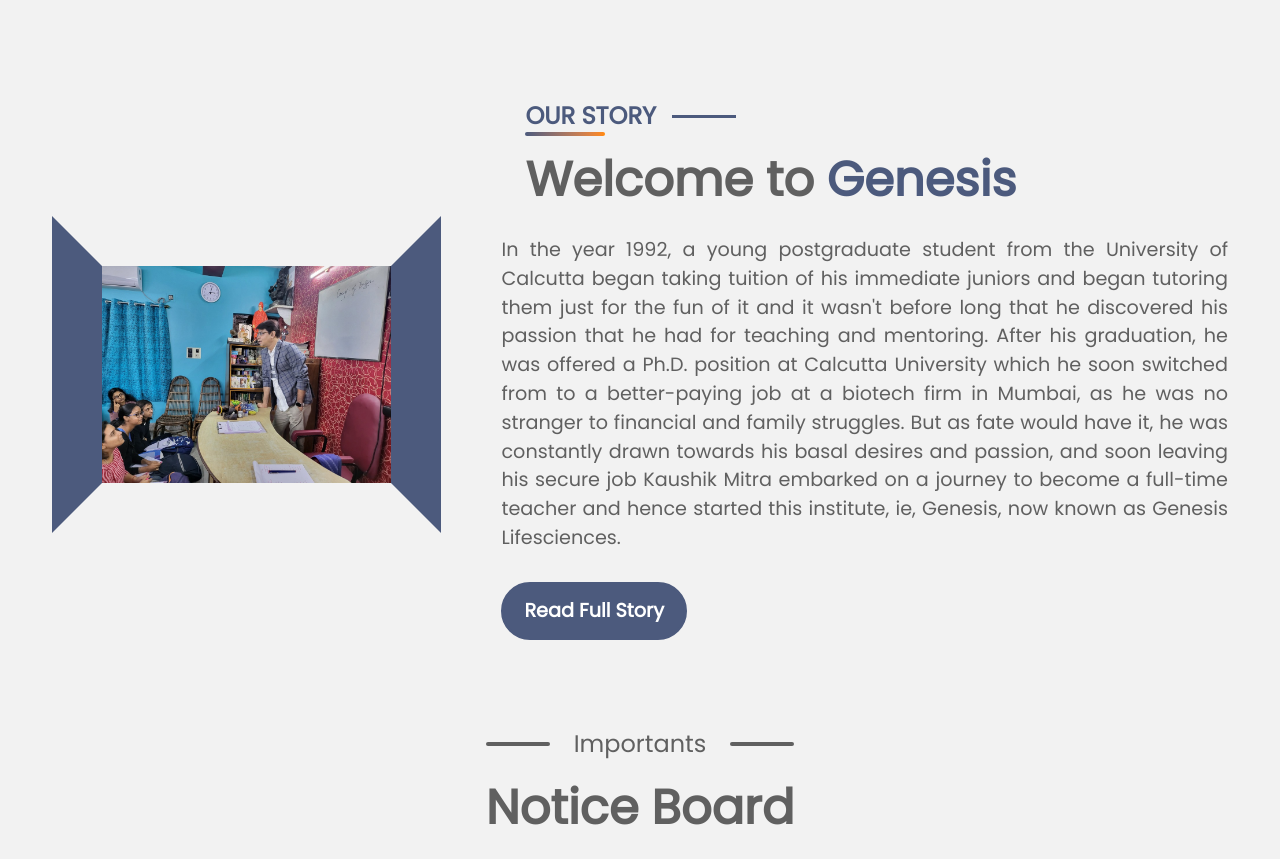
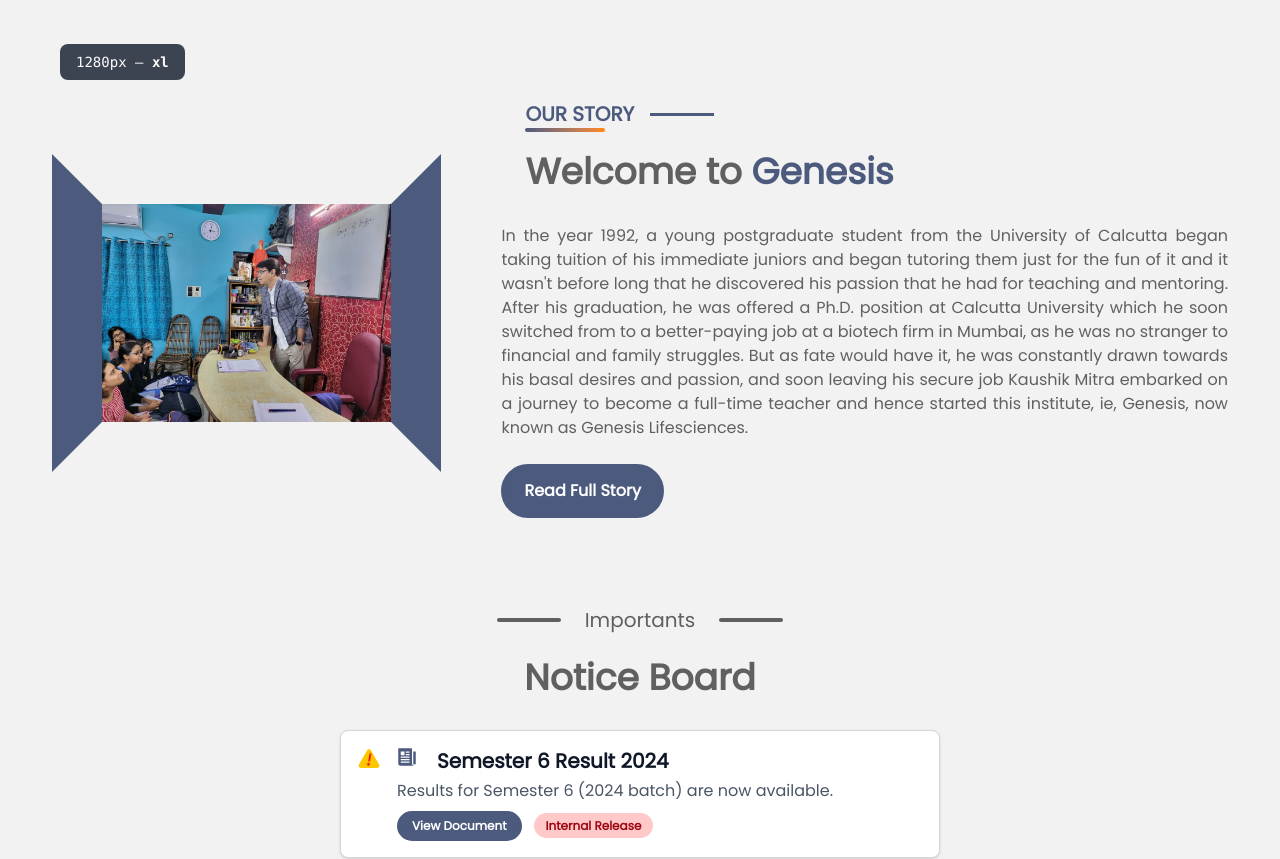
Before and after one commit to Suman911/genesis, a Next.js app: page / in a window 1280 px wide. Shown: the part 700-1559 px from the top of the page. Built offline with nearby package versions, Linux system fonts and the light colour scheme.

Commit message:
Add environment variables and implement ScreenSize component for responsive display and refactor ui to reduse text and ui elemet sizes

```diff
--- a/src/app/layout.tsx
+++ b/src/app/layout.tsx
@@ -5,6 +5,9 @@
 import NavbarMobile from '@/components/navbar/navbarMobile';
 import ToTopButton from '@/components/ui/util/toTop/ToTopButton';
 import Hero from '@/components/hero';
+import { ScreenSize } from '@/components/ui/util/screen';
+
+const env = process.env.NEXT_PUBLIC_ENV;
 
 const poppins = Poppins({
   subsets: ['latin'],
@@ -24,6 +27,7 @@
         </div>
         <Footer />
         <ToTopButton />
+        {env === 'dev' && <ScreenSize />}
       </body>
     </html>
   );
--- a/src/components/alumni/alumni.tsx
+++ b/src/components/alumni/alumni.tsx
@@ -61,13 +61,13 @@
 }
 
 
-const TestimonialSlide = ({ testimonial } : { testimonial: Testimonial }) => {
+const TestimonialSlide = ({ testimonial }: { testimonial: Testimonial }) => {
     const [isExpanded, setIsExpanded] = useState(false);
     const truncatedText = testimonial.message.slice(0, 200) + "...";
 
     return (
         <div className="flex flex-col items-center bg-white rounded-2xl shadow-lg text-center">
-            <p className="text-gray-700 p-6 pb-20 bg-gray-300 rounded-2xl rounded-b-4xl">
+            <p className="text-gray-700 p-4 lg:pb-12 pb-20 bg-gray-300 rounded-2xl rounded-b-4xl">
                 {isExpanded ? testimonial.message : truncatedText}
                 <button
                     className="font-semibold text-ash ml-1"
@@ -77,16 +77,18 @@
                 </button>
             </p>
 
-            <div className="border-4 border-dashed border-primary rounded-full relative -top-16">
+            <div className="relative w-full h-32 flex flex-col items-center justify-center">
+                <div className="border-4 border-dashed border-primary rounded-full absolute -top-10">
                     <img
                         src={testimonial.image}
                         alt={testimonial.name}
-                    className="size-28 object-cover bg-ash rounded-full shadow-md m-1"
+                        className="md:size-20 size-28 object-cover bg-ash rounded-full shadow-md m-1"
                         loading="lazy"
                     />
                 </div>
 
-            <h5 className="px-5 pb-12 text-3xl">{testimonial.name}</h5>
+                <h5 className="px-5 pt-8 md:text-xl text-3xl">{testimonial.name}</h5>
+            </div>
         </div>
     );
 };
@@ -124,17 +126,17 @@
                     820: { slidesPerView: 2.2 },
                     1200: { slidesPerView: 3 },
                 }}
-                className="!p-10"
+                className="!p-10 !max-w-[1000px] !mx-auto"
             >
                 {testimonials.map((testimonial) => (
-                    <SwiperSlide key={testimonial.id} className="w-[300px] p-5">
+                    <SwiperSlide key={testimonial.id} className="p-2 !width-[250px]">
                         <TestimonialSlide testimonial={testimonial} />
                     </SwiperSlide>
                 ))}
             </Swiper>
 
             {/* Pagination and Navigation Buttons */}
-            <div className="flex justify-center text-primary text-2xl select-none">
+            <div className="flex justify-center text-primary select-none">
                 <div id="alumni-prev" className="sm:block hidden cursor-pointer">◀</div>
                 <div id="alumni-pagination" className="xs:flex hidden justify-center items-center gap-3 !max-w-96 !min-w-80"></div>
                 <div id="alumni-next" className="sm:block hidden cursor-pointer">▶</div>
--- a/src/components/navbar/navbarPc.tsx
+++ b/src/components/navbar/navbarPc.tsx
@@ -60,7 +60,7 @@
 
                 {/* Navigation Links */}
                 <nav className="navigation block">
-                    <ul className="flex space-x-4">
+                    <ul className="flex">
                         {navs.map((nav) => (
                             <li key={nav.name}>
                                 <Link
--- a/src/components/noticeBoard.tsx
+++ b/src/components/noticeBoard.tsx
@@ -38,7 +38,7 @@
             {error && <p className="text-center text-red-500">{error}</p>}
 
             {!loading && !error && (
-                <div className="py-8 space-y-4 max-w-[1000px] mx-auto">
+                <div className="py-8 space-y-4 max-w-[600px] mx-auto">
                     {notices.map((notice) => (
                         <Notice key={notice.id} notice={notice} />
                     ))}
--- a/src/components/reviews.tsx
+++ b/src/components/reviews.tsx
@@ -38,6 +38,25 @@
         text: "Genesis is different from every other coaching classes and our coach, Kaushik Mitra Sir's ability to explain extremely complicated topics in the easiest manner and the patience he carries to solve our queries is unimaginable. Apart from that, the environment here is for acing the subject with a magnanimous collection of books on each topic that all the students can avail. Sir is extremely approachable, friendly and guides and gives individual attention to each student.",
     }
 ];
+
+const ReviewText = ({ text }: { text: string }) => {
+  const [isExpanded, setIsExpanded] = useState(false);
+  const truncated = text.length > 200 ? text.slice(0, 200) + "..." : text;
+
+  return (
+    <>
+      {isExpanded ? text : truncated}
+      {text.length > 200 && (
+        <button
+          className="font-semibold text-ash group-hover:text-white ml-1"
+          onClick={() => setIsExpanded(!isExpanded)}
+        >
+          {isExpanded ? "Show Less" : "Show More"}
+        </button>
+      )}
+    </>
+  );
+};
 
 export default function Reviews() {
     const [visibleReviews, setVisibleReviews] = useState(2);
@@ -103,7 +122,8 @@
                         </div>
 
                         <p className="text-gray-600 mt-3 group-hover:text-white transition-colors">
-                            {review.text}
+                            {/* {review.text} */}
+                            <ReviewText text={review.text} />
                         </p>
 
                         <motion.a
--- a/src/components/ui/notice/notice.tsx
+++ b/src/components/ui/notice/notice.tsx
@@ -14,7 +14,7 @@
             {...props}
             className={`group border border-gray-300 rounded-lg p-4 shadow-sm bg-white flex items-start gap-4 transition-colors duration-300 hover:bg-primary-fade hover:delay-0 delay-100 ${className}`}
         >
-            <div className="text-3xl">
+            <div className="text-2xl">
                 {notice.isUrgent ? (
                     <ImportantIcon />
                 ) : (
@@ -24,13 +24,13 @@
 
             {/* Notice Content */}
             <div className="flex-1">
-                <h2 className="text-3xl font-semibold text-gray-900 flex items-start gap-2">
+                <h2 className="text-xl font-semibold text-gray-900 flex items-start gap-2">
                     <span className="size-8">
                         <IoNewspaperSharp className="text-primary" />
                     </span>
                     {notice.title}
                 </h2>
-                <p className="text-gray-600 mb-5">{notice.description}</p>
+                <p className="text-gray-600 mb-2">{notice.description}</p>
 
                 {/* Metadata */}
                 {/* <div className="text-sm text-gray-500 mt-2">
--- a/src/components/ui/text/heading.tsx
+++ b/src/components/ui/text/heading.tsx
@@ -15,7 +15,7 @@
     return (
         <div {...props} className={`flex gap-2 md:gap-4 lg:gap-6 items-center ${className}`}>
             <Line />
-            <div className="text-2xl text-ash">
+            <div className="md:text-xl text-2xl text-ash">
                 {children}
             </div>
             <Line />
@@ -32,7 +32,7 @@
 
 export function MainHeading({ children, className = "", ...props }: heading) {
     return (
-        <div {...props} className={`text-3xl text-center md:text-4xl lg:text-5xl font-semibold ${className}`}>
+        <div {...props} className={`text-3xl text-center md:text-4xl font-semibold ${className}`}>
             {children}
         </div>
     );
--- a/src/components/ui/text/paragraph.tsx
+++ b/src/components/ui/text/paragraph.tsx
@@ -4,7 +4,7 @@
 
 export function Paragraph({ children, className = "", ...props }: ParagraphProps) {
     return (
-        <div {...props} className={`text-[1.2rem] text-ash px-5 ${className}`}>
+        <div {...props} className={`text-ash px-5 ${className}`}>
             {children}
         </div>
     );
@@ -13,7 +13,7 @@
 export function ParagraphScope({ children, className = "", ...props }: ParagraphProps) {
     return (
         <div {...props} className={`relative w-fit ${className}`}>
-            <div className="text-primary text-2xl font-semibold px-6 peer flex items-center gap-4 after:block after:w-16 after:h-[3px] after:bg-primary">
+            <div className="text-primary text-xl font-semibold px-6 peer flex items-center gap-4 after:block after:w-16 after:h-[3px] after:bg-primary">
                 {children}
             </div>
             <div className="absolute left-0 right-0 mx-6 h-1 w-20 rounded-full bg-gradient-to-r from-primary to-orange-400 duration-500 peer-hover:w-full"></div>
@@ -23,7 +23,7 @@
 
 export function ParagraphTitle({ children, className = "", ...props }: ParagraphProps) {
     return (
-        <h1 {...props} className={`font-bold md:text-5xl text-4xl p-6 ${className}`}>
+        <h1 {...props} className={`font-bold text-4xl p-6 ${className}`}>
             {children}
         </h1>
     );
--- /dev/null
+++ b/src/components/ui/util/screen.tsx
@@ -0,0 +1,47 @@
+"use client";
+
+import React, { useEffect, useState } from "react";
+
+const breakpoints = [
+  { name: "2xl", min: 1536 },
+  { name: "xl", min: 1280 },
+  { name: "lg", min: 1024 },
+  { name: "md", min: 768 },
+  { name: "sm", min: 640 },
+  { name: "xs", min: 0 },
+];
+
+function getBreakpoint(width: number) {
+  for (const bp of breakpoints) {
+    if (width >= bp.min) {
+      return bp.name;
+    }
+  }
+  return "xs";
+}
+
+export function ScreenSize() {
+  const [mounted, setMounted] = useState(false);
+  const [size, setSize] = useState({ width: 0, breakpoint: "xs" });
+
+  useEffect(() => {
+    setMounted(true);
+    function handleResize() {
+      const width = window.innerWidth;
+      setSize({ width, breakpoint: getBreakpoint(width) });
+    }
+    handleResize();
+    window.addEventListener("resize", handleResize);
+    return () => window.removeEventListener("resize", handleResize);
+  }, []);
+
+  if (!mounted) return null;
+
+  return (
+    <div className="fixed bottom-5 left-15 bg-gray-900 text-white px-4 py-2 rounded-lg font-mono text-sm z-50 opacity-80 pointer-events-none select-none">
+      <span>
+        {size.width}px — <b>{size.breakpoint}</b>
+      </span>
+    </div>
+  );
+};
```
Also changed, not shown: .devcontainer/devcontainer.json (added), 1 other file (tests, documents, lock files or other folders). Lines whose indentation alone changed are shown as unchanged.
